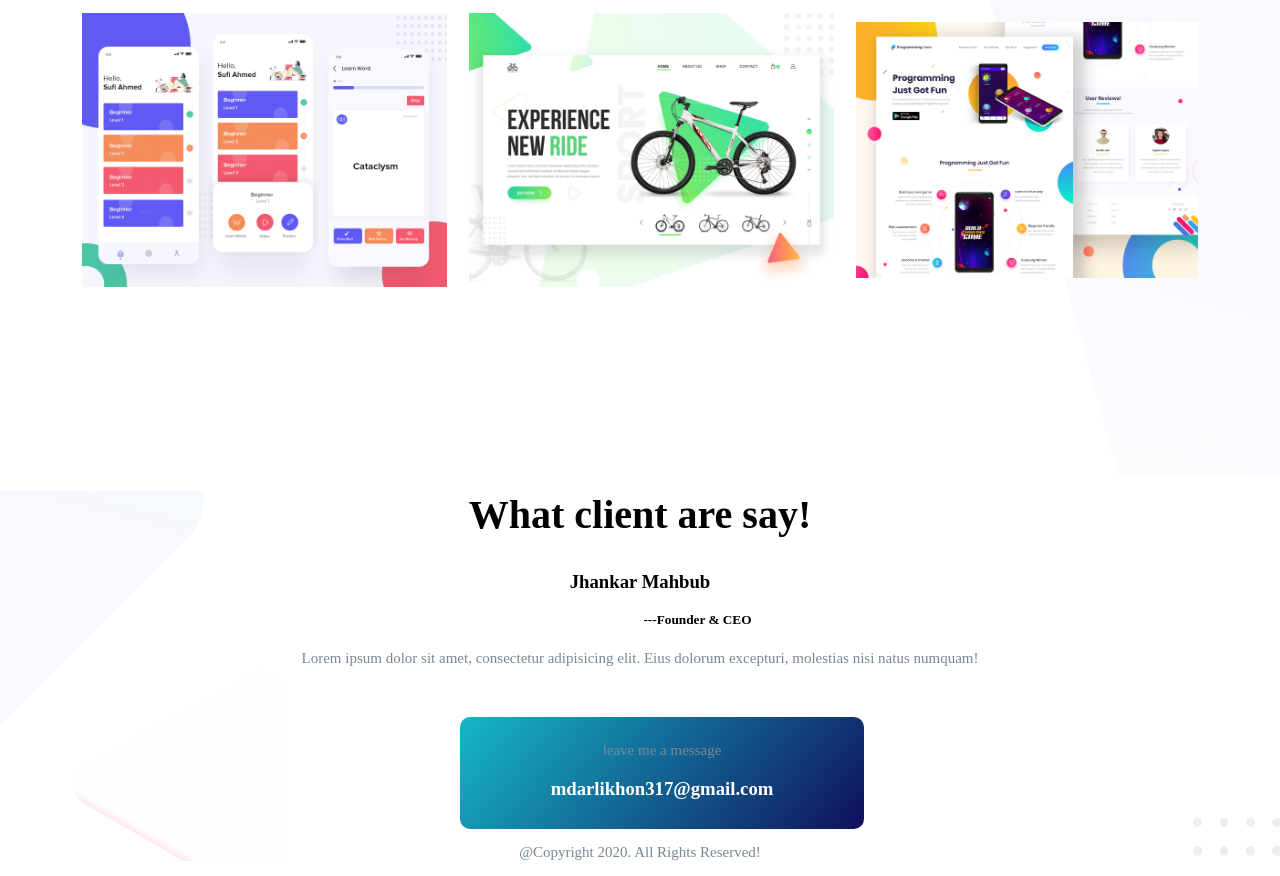
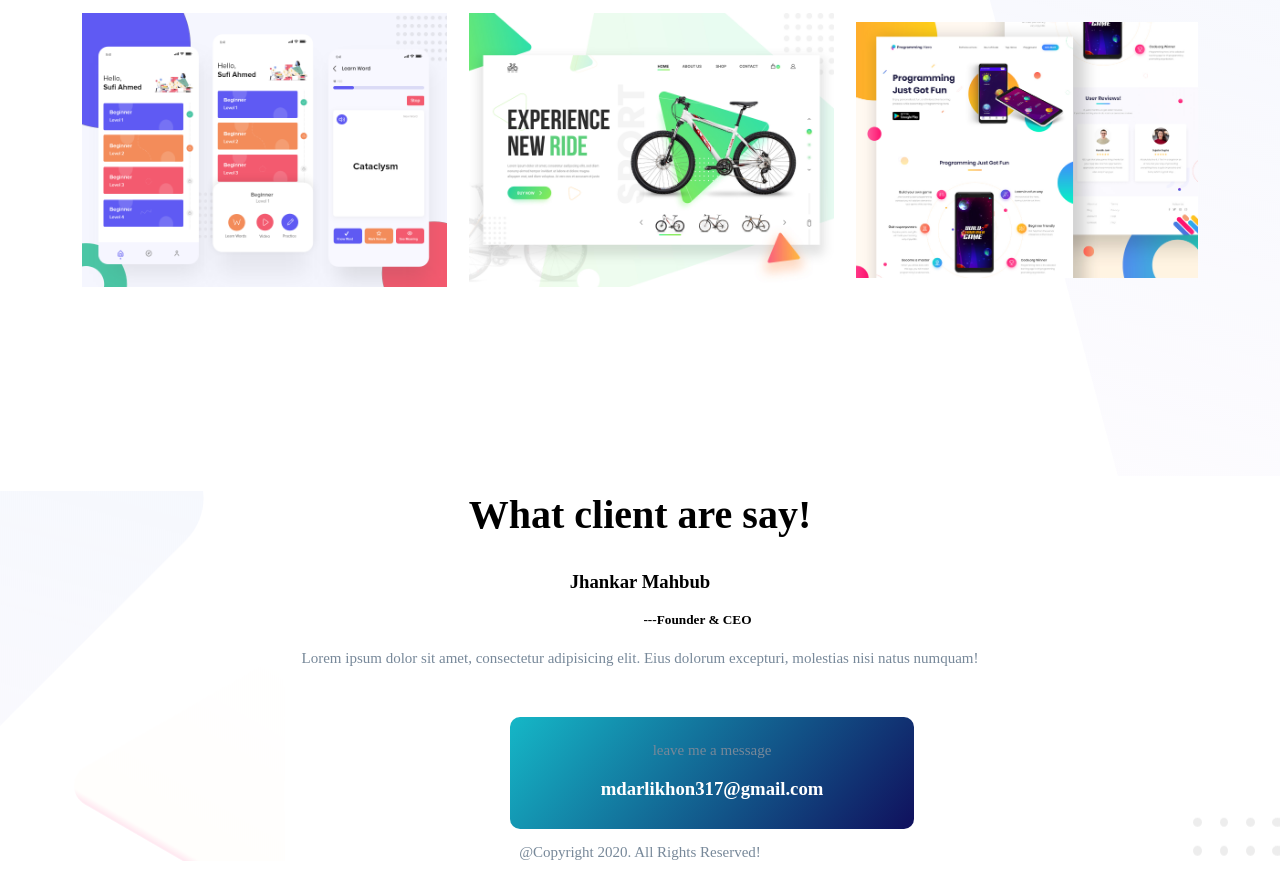
Before and after one commit to ashik317/Assignment_01, a plain HTML site: page index.html in a window 1280 px wide. Shown: the part 1664-2540 px from the top of the page. Drawn offline with Linux system fonts and the light colour scheme.

Commit message:
Update style.css

```diff
--- a/style.css
+++ b/style.css
@@ -111,7 +111,7 @@
             color: white;
             width: 30%;
             margin-top: 50px;
-            margin-left:460px;
+            margin-left:510px;
 
         }
 
```
